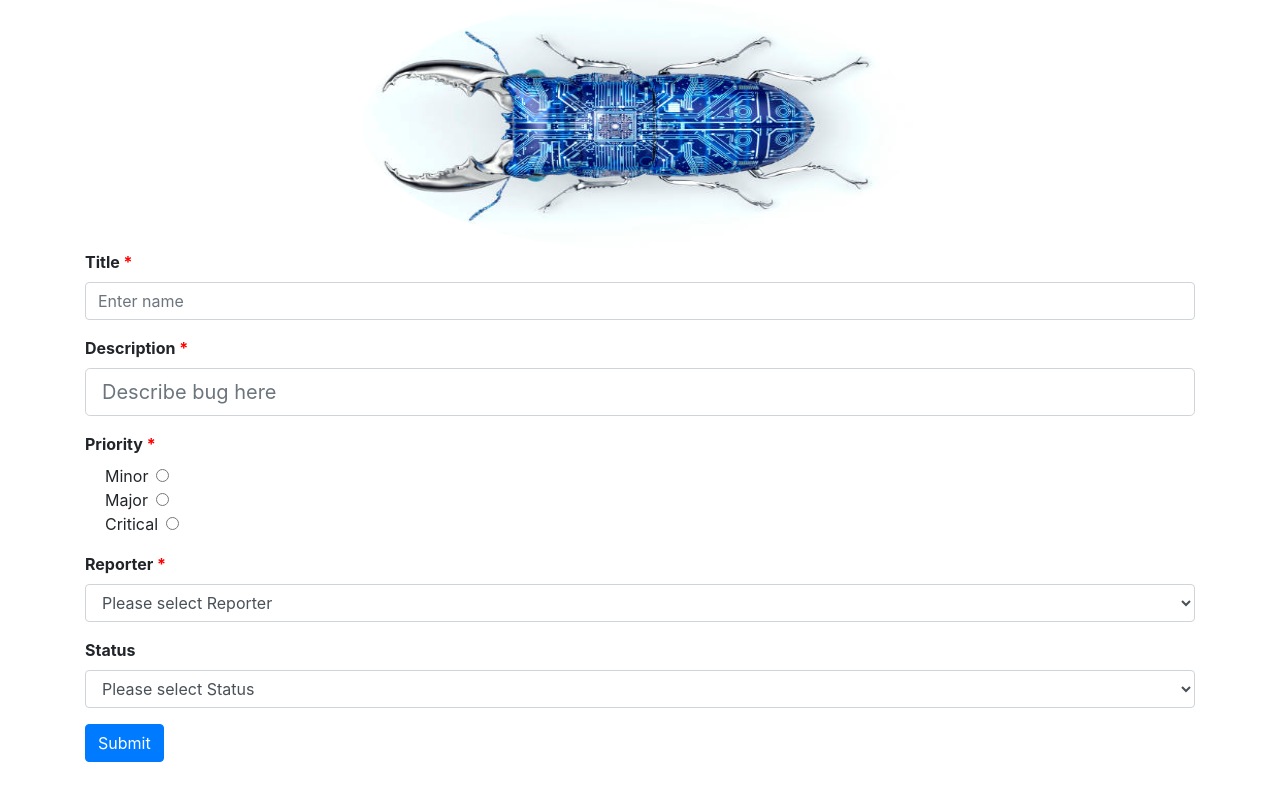
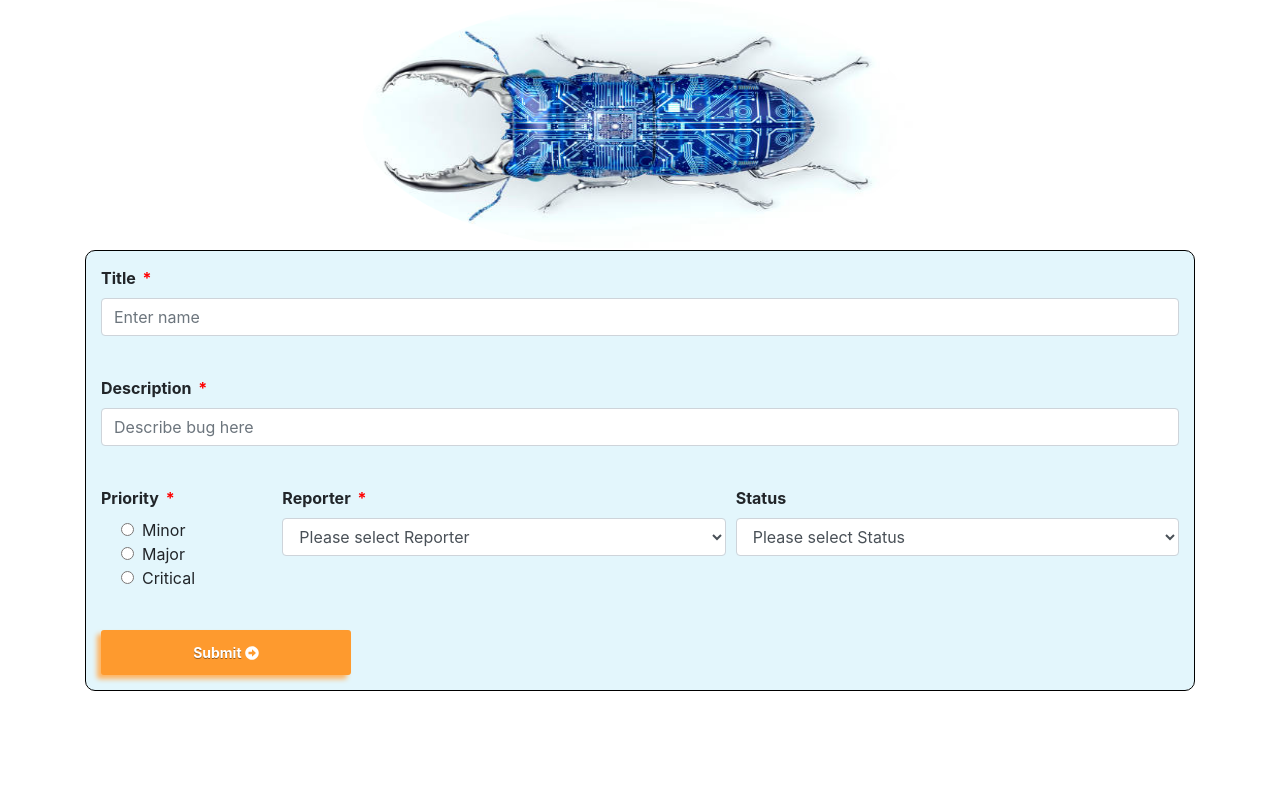
Before and after one commit to alexiskon/angular-project, an Angular app: page /bug_reporting_form in a window 1280 px wide. Built offline with nearby package versions, Linux system fonts and the light colour scheme.

Commit message:
headerHandle

```diff
--- a/src/app/user-story-1/get-data/get-data.component.scss
+++ b/src/app/user-story-1/get-data/get-data.component.scss
@@ -22,5 +22,6 @@ th:hover{
     transition-duration: 0.3s;
 }
 .highlight-first:nth-child(1){
-    background-color: lightcoral;
+    background-color: lightblue;
+    opacity:0.9;
 }
--- a/src/app/user-story-1/get-data/get-data.component.ts
+++ b/src/app/user-story-1/get-data/get-data.component.ts
@@ -7,7 +7,7 @@ import { faSortAlphaUp } from '@fortawesome/free-solid-svg-icons';
 import { faSortNumericUp } from '@fortawesome/free-solid-svg-icons';
 import { faSort } from '@fortawesome/free-solid-svg-icons';
 import { GetSortedDataService } from 'src/app/services/ust1-services/get-sorted-data.service';
-import { ActivatedRoute } from '@angular/router';
+import { ActivatedRoute, Router } from '@angular/router';
 import { GetBugByIdService } from 'src/app/services/ust2-services/get-bug-by-id.service';
 
 
@@ -29,45 +29,49 @@ export class GetDataComponent implements OnInit {
   // sort direction(asc,desc) is not displayed
   counters: number[] = [0, 0, 0, 0, 0];
   bugs: Bugs[] = [];
-  cameFromForm: boolean= false;
-  newBug!:Bugs;
+  cameFromForm: boolean = false;
+  newBug!: Bugs;
   // sortDesc[i] is true when the i-th header is sorted descendingly
   // [0:title, 1:priority, 2:reporter, 3:createdAt, 4:status]
   sortDesc: boolean[] = [false, true, false, true, false];
   constructor(private ust1: Ust1Service, private getSortedService: GetSortedDataService,
-    private route: ActivatedRoute, private getBugById: GetBugByIdService) { }
-
-
-
+    private route: ActivatedRoute, private getBugById: GetBugByIdService, private router: Router) { }
 
   ngOnInit(): void {
     let temp: string = "";
     // If queryParams contain an id then first display in the table
     //the bug with this id, else render the default table
-    if(!(this.route.snapshot.queryParamMap.get('id') == null)) {
+    if (!(this.route.snapshot.queryParamMap.get('id') == null)) {
       this.cameFromForm = true;
       this.route.queryParams.subscribe(p => {
         temp = p.id;
       })
     }
-    if(this.cameFromForm){
-      this.getBugById.getBugById(temp).subscribe(data =>
-        {
+    if (this.cameFromForm) {
+      this.getBugById.getBugById(temp).subscribe(data => {
         this.bugs.push(data)
       })
     }
     this.ust1.getBugs().subscribe((data) => {
       data.map((it) => {
-        if(it.id===temp) return;
+        if (it.id === temp) return;
         this.bugs.push(it)
       })
     })
   }
 
+  clearParams() {
+    this.router.navigate(
+      ['.'],
+      { relativeTo: this.route }
+    );
+  }
+
   getHeader(event: Event): void {
     // We get table header id(e.g. "title") from html
     let value: string = (event.target as Element).id;
-
+    this.cameFromForm = false;
+    this.clearParams();
     // According to the id we send a request to the API and we get the sorted
     // data from url?sort=${id},${order} where order is by default ascending
     // for alphabetical values, descending for priority to show the most
@@ -77,53 +81,42 @@ export class GetDataComponent implements OnInit {
     // of the other tabs are changed back to ascending.
 
     if (value == 'title') {
-      this.counters = [1, 0, 0, 0, 0];
+      this.headerHandle(value, 0)
+    }
+    else if (value == 'priority') {
+      this.headerHandle(value, 1)
+    }
+    else if (value == 'reporter') {
+      this.headerHandle(value, 2)
+    }
+    else if (value == 'createdAt') {
+      this.headerHandle(value, 3)
+    }
+    else if (value == 'status') {
+      this.headerHandle(value, 4)
+    }
+  }
+
+  headerHandle(value: string, index: number) {
     this.bugs = [];
-      this.getSortedService.getSortedBugs(value, this.sortDesc[0]).subscribe((data) => {
+    this.getSortedService.getSortedBugs(value, this.sortDesc[index]).subscribe((data) => {
       data.map((it) => {
         this.bugs.push(it)
       })
     })
-      this.sortDesc = [!this.sortDesc[0], true, false, true, false];
-    } else if (value == 'priority') {
-      this.counters = [0, 1, 0, 0, 0];
-      this.bugs = [];
-      this.getSortedService.getSortedBugs(value, this.sortDesc[1]).subscribe((data) => {
-        data.map((it) => {
-          this.bugs.push(it)
-        })
-      })
-      this.sortDesc = [false, !this.sortDesc[1], false, true, false];
-
-    } else if (value == 'reporter') {
-      this.counters = [0, 0, 1, 0, 0];
-      this.bugs = [];
-      this.getSortedService.getSortedBugs(value, this.sortDesc[2]).subscribe((data) => {
-        data.map((it) => {
-          this.bugs.push(it)
-        })
-      })
-      this.sortDesc = [false, true, !this.sortDesc[2], true, false];
-
-    } else if (value == 'createdAt') {
-      this.counters = [0, 0, 0, 1, 0];
-      this.bugs = [];
-      this.getSortedService.getSortedBugs(value, this.sortDesc[3]).subscribe((data) => {
-        data.map((it) => {
-          this.bugs.push(it)
-        })
-      })
-      this.sortDesc = [false, true, false, !this.sortDesc[3], false];
-
-    } else if (value == 'status') {
-      this.counters = [0, 0, 0, 0, 1];
-      this.bugs = [];
-      this.getSortedService.getSortedBugs(value, this.sortDesc[4]).subscribe((data) => {
-        data.map((it) => {
-          this.bugs.push(it)
-        })
-      })
-      this.sortDesc = [false, true, false, true, !this.sortDesc[4]];
+    for (let i = 0; i < this.counters.length; i++) {
+      if (i == index) {
+        this.counters[i] = 1;
+        this.sortDesc[i] = !this.sortDesc[index]
+      }
+      else if (i % 2 == 0) {
+        this.counters[i] = 0;
+        this.sortDesc[i] = false;
+      }
+      else {
+        this.counters[i] = 0;
+        this.sortDesc[i] = true;
       }
     }
   }
+}
--- a/src/app/user-story-2/bug-form/bug-form.component.html
+++ b/src/app/user-story-2/bug-form/bug-form.component.html
@@ -1,54 +1,102 @@
-<form [formGroup]="bugForm" (submit)="submitForm()">
+<form class="bugForm" [formGroup]="bugForm" (submit)="submitForm()">
     <div class="row">
         <div class="col-12">
             <div class="form-group">
-                <label class="font-weight-bold">Title <span class="invalid" *ngIf="bugForm.controls.title.invalid">*</span></label>
-                <input type="text" formControlName="title" class="form-control" id="text1" aria-describedby="Title" placeholder="Enter name">
+                <label class="font-weight-bold">Title <span class="invalid"
+                        *ngIf="bugForm.controls.title.invalid">*</span></label>
+                <input type="text" formControlName="title" class="form-control" aria-describedby="Title"
+                    placeholder="Enter name">
             </div>
             <span class="invalid" *ngIf="bugForm.controls.title.invalid && submitted">This field is required</span>
+            <span class="invalid" *ngIf="!(bugForm.controls.title.invalid && submitted)"><br></span>
+
             <div class="form-group">
-                <label class="font-weight-bold">Description <span class="invalid" *ngIf="bugForm.controls.title.invalid">*</span></label> <input type="text"
-                    formControlName="description" class="form-control form-control-lg" id="text1" aria-describedby="Description"
+                <label class="font-weight-bold">Description <span class="invalid"
+                        *ngIf="bugForm.controls.title.invalid">*</span></label> <input type="text"
+                    formControlName="description" class="form-control" aria-describedby="Description"
                     placeholder="Describe bug here">
             </div>
             <div class="invalid" *ngIf="bugForm.controls.description.invalid && submitted">This field is required</div>
-
-            <div class="form-group">
-                <label class="font-weight-bold">Priority <span class="invalid" *ngIf="bugForm.controls.priority.invalid">*</span></label>
-
+            <div class="invalid" *ngIf="!(bugForm.controls.description.invalid && submitted)"><br></div>
+            <div class="form-row">
+                <div class="form-group col-md-2">
+                    <label class="font-weight-bold">Priority <span class="invalid"
+                            *ngIf="bugForm.controls.priority.invalid">*</span></label>
+                    <div class="form-check">
+                        <input formControlName="priority" type="radio" value="1">
+                        <label class="form-check-label ml-2" for="priority">Minor</label>
+                    </div>
+                    <div class="form-check">
+                        <input formControlName="priority" type="radio" value="2">
+                        <label class="form-check-label ml-2" for="priority">Major</label>
+                    </div>
+                    <div class="form-check">
+                        <input formControlName="priority" type="radio" value="3">
+                        <label class="form-check-label ml-2" for="priority">Critical</label>
+                    </div>
+                    <div class="invalid" *ngIf="bugForm.controls.priority.invalid && submitted">This field is required
+                    </div>
+                    <div class="invalid" *ngIf="!(bugForm.controls.priority.invalid && submitted)"><br></div>
+                </div>
+                <div class="form-group col-md-5">
+                    <label class="font-weight-bold">Reporter <span class="invalid"
+                            *ngIf="bugForm.controls.reporter.invalid">*</span></label>
+                    <select class="form-control" formControlName="reporter">
+                        <option [ngValue]="null">Please select Reporter</option>
+                        <option>QA</option>
+                        <option>PO</option>
+                        <option>DEV</option>
+                    </select>
+                    <div class="invalid" *ngIf="bugForm.controls.reporter.invalid && submitted">This field is required
+                    </div>
+                    <div class="invalid" *ngIf="!(bugForm.controls.reporter.invalid && submitted)"><br></div>
+                </div>
+                <div class="form-group col-md-5">
+                    <label class="font-weight-bold">Status <span class="invalid"
+                            *ngIf="bugForm.controls.status.invalid">*</span></label>
+                    <select class="form-control" formControlName="status">
+                        <option [ngValue]="null">Please select Status</option>
+                        <option>Ready for testing</option>
+                        <option>Done</option>
+                        <option>Rejected</option>
+                    </select>
+                    <div class="invalid" *ngIf="bugForm.controls.status.invalid && submitted">This field is required
+                    </div>
+                    <div class="invalid" *ngIf="!(bugForm.controls.status.invalid && submitted)"><br></div>
+                </div>
+            </div>
+            <!-- <div class="form-group">
+                <label class="font-weight-bold">Priority <span class="invalid"
+                        *ngIf="bugForm.controls.priority.invalid">*</span></label>
                 <div class="form-check">
-
                     <label class="form-check-label mr-2" for="priority">Minor</label>
                     <input formControlName="priority" type="radio" value="1">
-
                 </div>
                 <div class="form-check">
                     <label class="form-check-label mr-2" for="priority">Major</label>
                     <input formControlName="priority" type="radio" value="2">
-
                 </div>
                 <div class="form-check">
                     <label class="form-check-label mr-2" for="priority">Critical</label>
                     <input formControlName="priority" type="radio" value="3">
-
                 </div>
                 <p class="invalid" *ngIf="bugForm.controls.priority.invalid && submitted">This field is required</p>
-
             </div>
-
             <div class="form-group">
-                <label class="font-weight-bold">Reporter <span class="invalid" *ngIf="bugForm.controls.reporter.invalid">*</span></label>
+                <label class="font-weight-bold">Reporter <span class="invalid"
+                        *ngIf="bugForm.controls.reporter.invalid">*</span></label>
                 <select class="form-control" formControlName="reporter">
                     <option [ngValue]="null">Please select Reporter</option>
                     <option>QA</option>
                     <option>PO</option>
                     <option>DEV</option>
                 </select>
-                <div class="invalid" *ngIf="bugForm.controls.reporter.invalid && submitted">This field is required  </div>
-
+                <div class="invalid" *ngIf="bugForm.controls.reporter.invalid && submitted">This field is required
+                </div>
             </div>
             <div class="form-group">
-                <label class="font-weight-bold">Status <span class="invalid" *ngIf="bugForm.controls.status.invalid">*</span></label>
+                <label class="font-weight-bold">Status <span class="invalid"
+                        *ngIf="bugForm.controls.status.invalid">*</span></label>
                 <select class="form-control" formControlName="status">
                     <option [ngValue]="null">Please select Status</option>
                     <option>Ready for testing</option>
@@ -56,12 +104,9 @@
                     <option>Rejected</option>
                 </select>
                 <div class="invalid" *ngIf="bugForm.controls.status.invalid ">This field is required</div>
-
-
-            </div>
-
-
+            </div> -->
         </div>
     </div>
-    <button type="submit" class="btn btn-primary">Submit</button>
+    <button type="submit" class="btn submit-btn">Submit <fa-icon [icon]="btnArrow"></fa-icon>
+    </button>
 </form>
--- a/src/app/user-story-2/bug-form/bug-form.component.scss
+++ b/src/app/user-story-2/bug-form/bug-form.component.scss
@@ -1,4 +1,35 @@
-.invalid{
-    color:red;
-    font-weight: 10px
+.invalid {
+    color: red;
+    font-weight: 10px;
+    margin-left: 3px;
 }
+.bugForm {
+    border: 1px solid black;
+    padding: 15px;
+    background-color: rgb(227, 246, 252);
+    border-radius: 10px;
+}
+
+.submit-btn {
+    width: 250px;
+    height: 45px;
+    border: none;
+    outline: none;
+    box-shadow: -4px 4px 5px 0 #feb361;
+    color: #fff;
+    font-size: 14px;
+    text-shadow: 0 1px rgba(0, 0, 0, 0.4);
+    background-color: #fe9a2e;
+    border-radius: 3px;
+    font-weight: 700;
+}
+.submit-btn:hover {
+    background-color: #ff8000;
+    cursor: pointer;
+}
+.submit-btn:active {
+    margin-left: -4px;
+    padding-bottom: -4px;
+    padding-top: 2px;
+    box-shadow: none;
+}
--- a/src/app/user-story-2/bug-form/bug-form.component.ts
+++ b/src/app/user-story-2/bug-form/bug-form.component.ts
@@ -1,6 +1,7 @@
 import { Component, OnInit } from '@angular/core';
 import { FormBuilder, FormGroup, Validators } from '@angular/forms';
 import { Router } from '@angular/router';
+import { faArrowAltCircleRight } from '@fortawesome/free-solid-svg-icons';
 import { Bugs } from 'src/app/interfaces/bugs';
 import { PostBugService } from 'src/app/services/ust2-services/post-bug.service';
 
@@ -12,6 +13,7 @@ import { PostBugService } from 'src/app/services/ust2-services/post-bug.service'
 export class BugFormComponent implements OnInit {
   bugForm!: FormGroup;
   submitted: boolean = false;
+  btnArrow = faArrowAltCircleRight;
 
   constructor(private fb: FormBuilder, private postService: PostBugService, private router: Router) { }
 
@@ -44,10 +46,8 @@ export class BugFormComponent implements OnInit {
       return;
     } else {
       let bugCreated: Bugs = this.bugForm.value
-      let bugCreatedId: string;
       this.postService.postBugs(bugCreated).subscribe(value => {
-        bugCreatedId = value.id;
-        this.router.navigate([''], { queryParams: { id: bugCreatedId } });
+        this.router.navigate([''], { queryParams: { id: value.id } });
       });
     }
   }
--- a/src/app/user-story-2/user-story-2.module.ts
+++ b/src/app/user-story-2/user-story-2.module.ts
@@ -2,11 +2,12 @@ import { NgModule } from '@angular/core';
 import { CommonModule } from '@angular/common';
 import { BugFormComponent } from './bug-form/bug-form.component';
 import { ReactiveFormsModule } from '@angular/forms';
+import { FontAwesomeModule } from '@fortawesome/angular-fontawesome';
 
 @NgModule({
   declarations: [BugFormComponent],
   imports: [
-    CommonModule,ReactiveFormsModule
+    CommonModule,ReactiveFormsModule,FontAwesomeModule
   ],
   exports: [BugFormComponent]
 })
```
Lines whose indentation alone changed are shown as unchanged.
